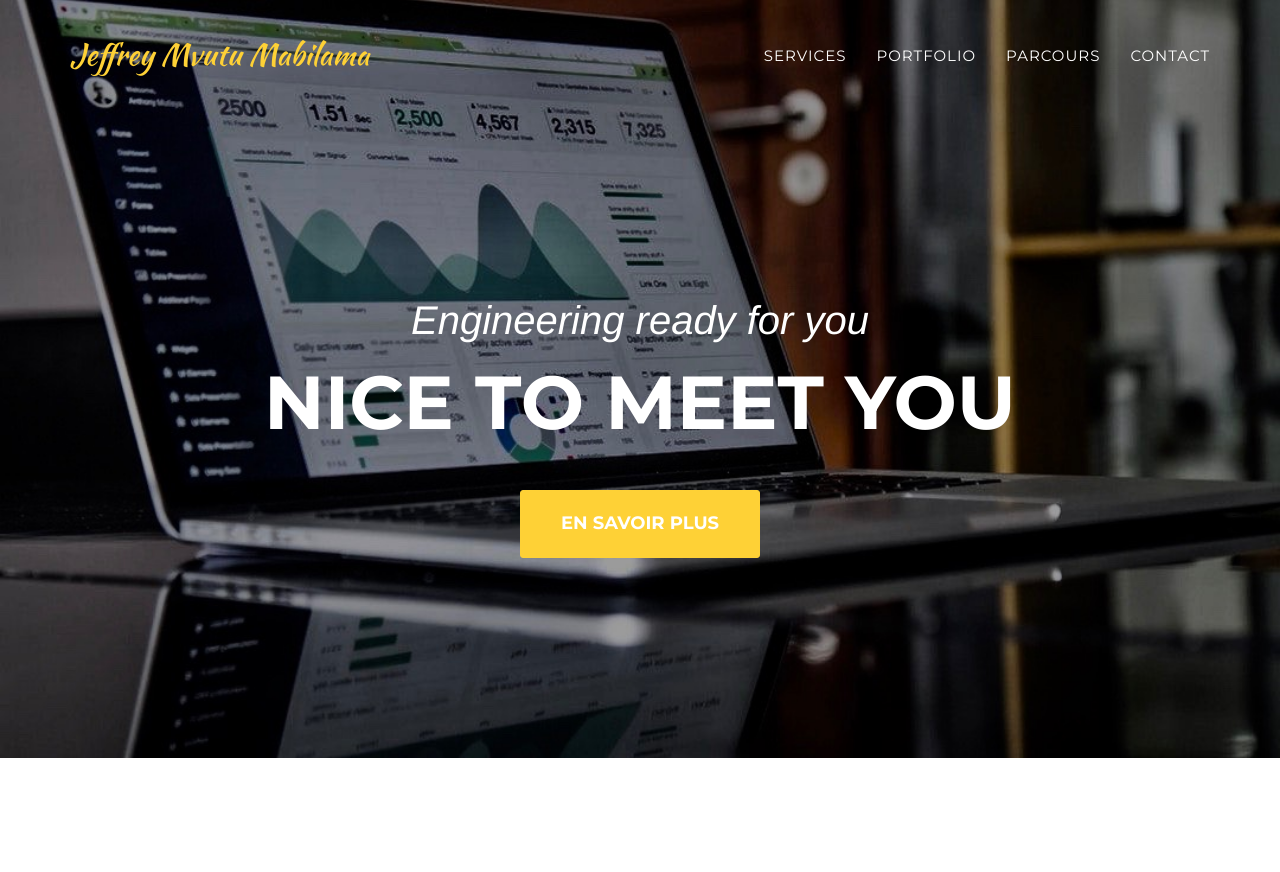
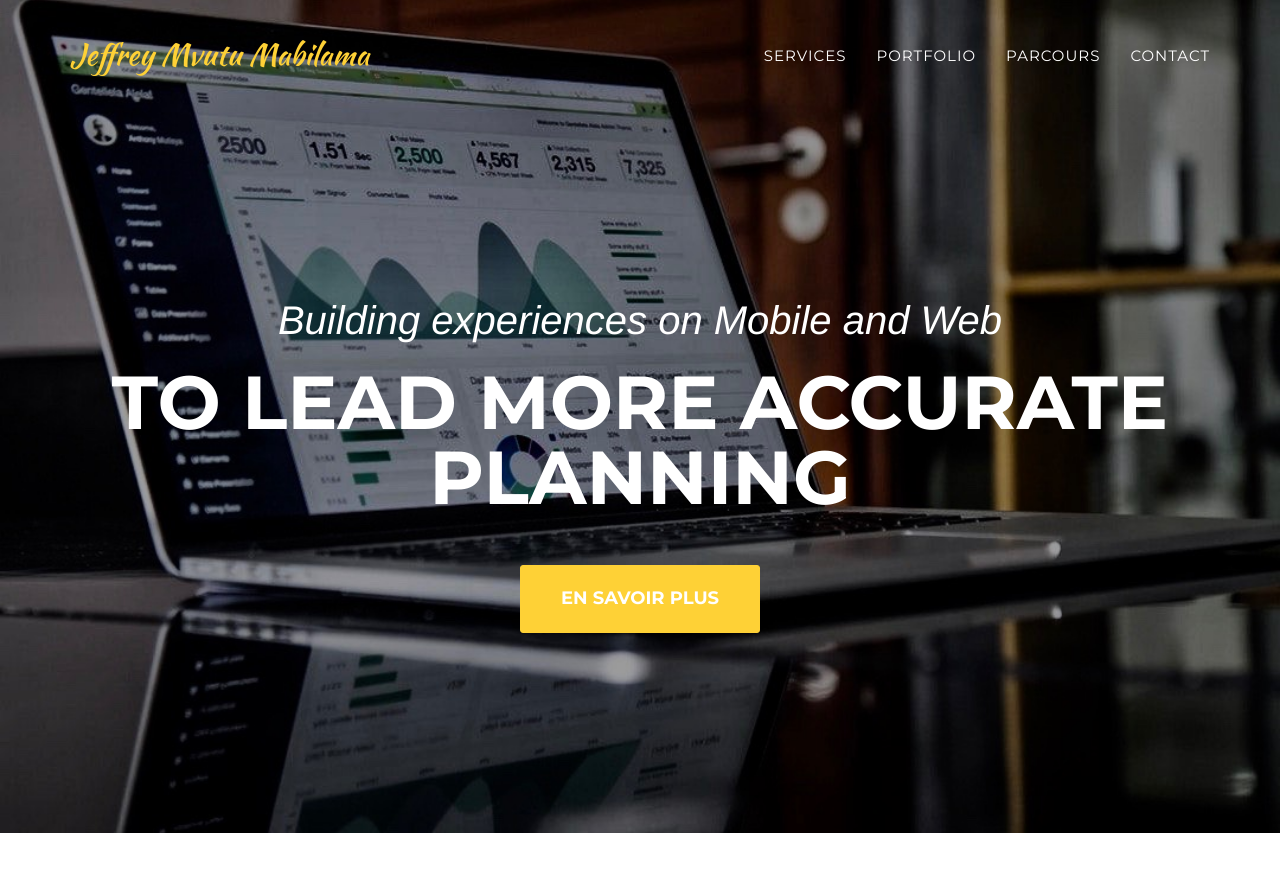
Before and after one commit to JeffMv/jeffmv.github.io, a Jekyll site: the page built from 404.html, in a window 1280 px wide and 900 px high. Shown: the top 872 px of the window. Built offline with Jekyll 4.4.1, drawn with Linux system fonts in a browser that asks for light colours; some web fonts are replaced; some of the changed text lies outside the part shown.

Commit message:
edited content

```diff
--- a/_includes/header.html
+++ b/_includes/header.html
@@ -35,8 +35,8 @@
     <header>
         <div class="container">
             <div class="intro-text">
-                <div class="intro-lead-in">Engineering ready for you</div>
-                <div class="intro-heading">Nice To Meet You</div>
+                <div class="intro-lead-in">Building experiences on Mobile and Web</div>
+                <div class="intro-heading">To lead more accurate planning</div>
                 <a href="#services" class="page-scroll btn btn-xl">En savoir plus</a>
             </div>
         </div>
--- a/_layouts/default.html
+++ b/_layouts/default.html
@@ -9,6 +9,7 @@
     {% include header.html %}
     {% include services.html %}
     {% include portfolio_grid.html %}
+    {% include downloads.html %}
     {% include about.html %}
     {% include team.html %}
 
```
Also changed, not shown: _data/portfolio.yml (+16 -0 lines).
